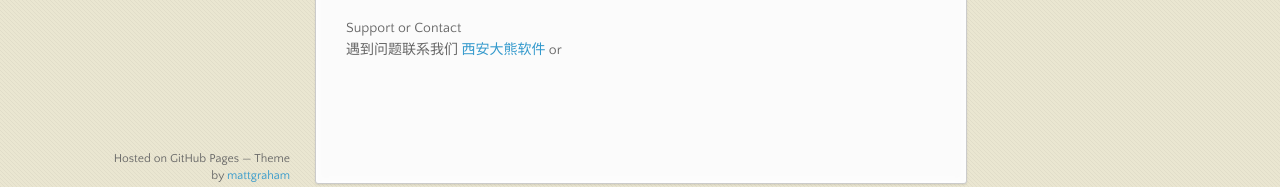
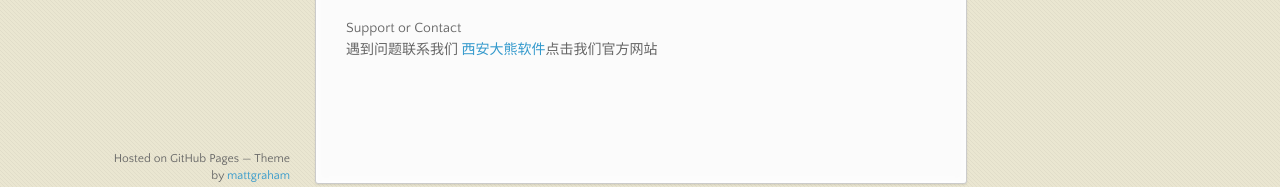
Before and after one commit to leopardvipman/leopardvipman.github.io, a plain HTML site: page index.html in a window 1280 px wide. Shown: the part 576-763 px from the top of the page. Drawn offline with nearby package versions, Linux system fonts and the light colour scheme.

Commit message:
访问
我氛围

```diff
--- a/index.html
+++ b/index.html
@@ -47,7 +47,7 @@
 
 <a id="support-or-contact" class="anchor" href="#support-or-contact" aria-hidden="true"><span class="octicon octicon-link"></span></a>Support or Contact</h3>
 
-<p>遇到问题联系我们 <a href="https://help.github.com/pages">西安大熊软件</a> or <a href="http://www.bearapp.me"></a></p>
+<p>遇到问题联系我们 <a href="https://help.github.com/pages">西安大熊软件</a>点击我们官方网站<a href="http://www.bearapp.me"></a></p>
       </section>
       <footer>
         <p><small>Hosted on GitHub Pages &mdash; Theme by <a href="https://twitter.com/michigangraham">mattgraham</a></small></p>
```
